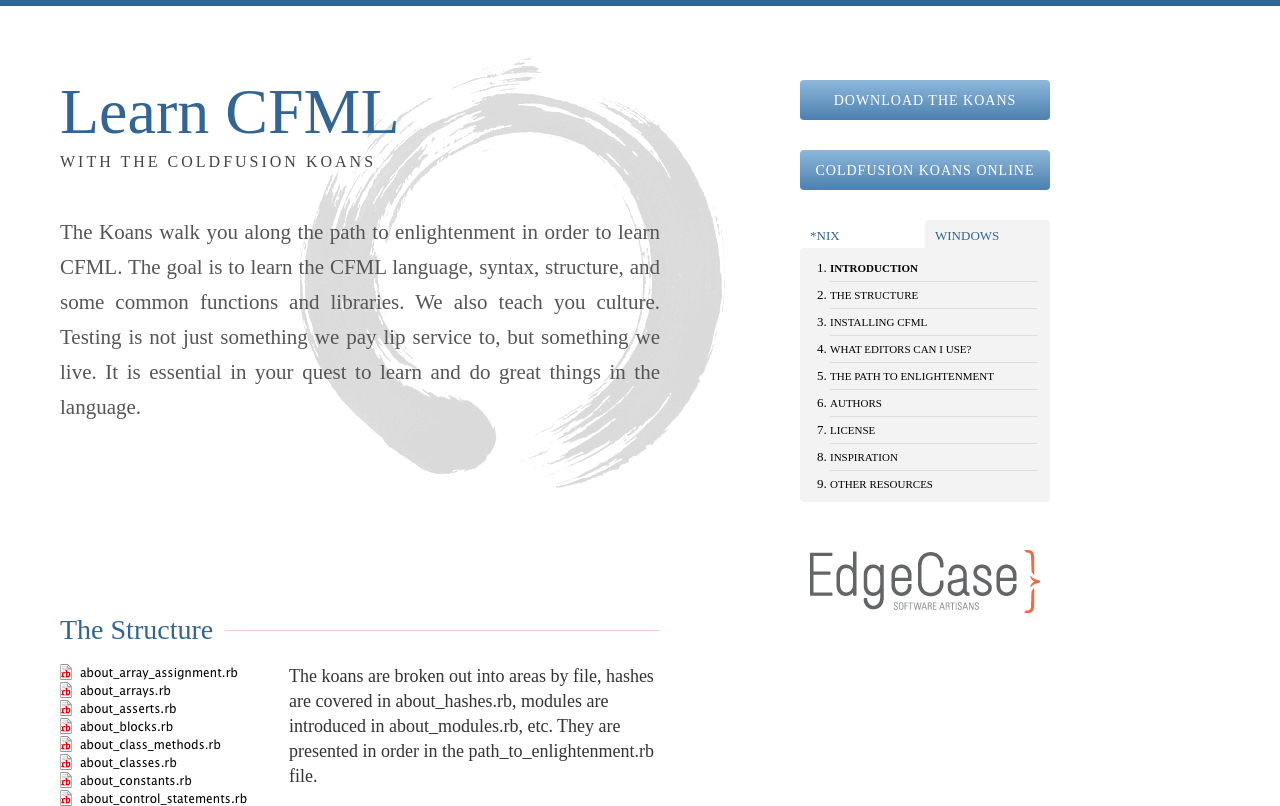
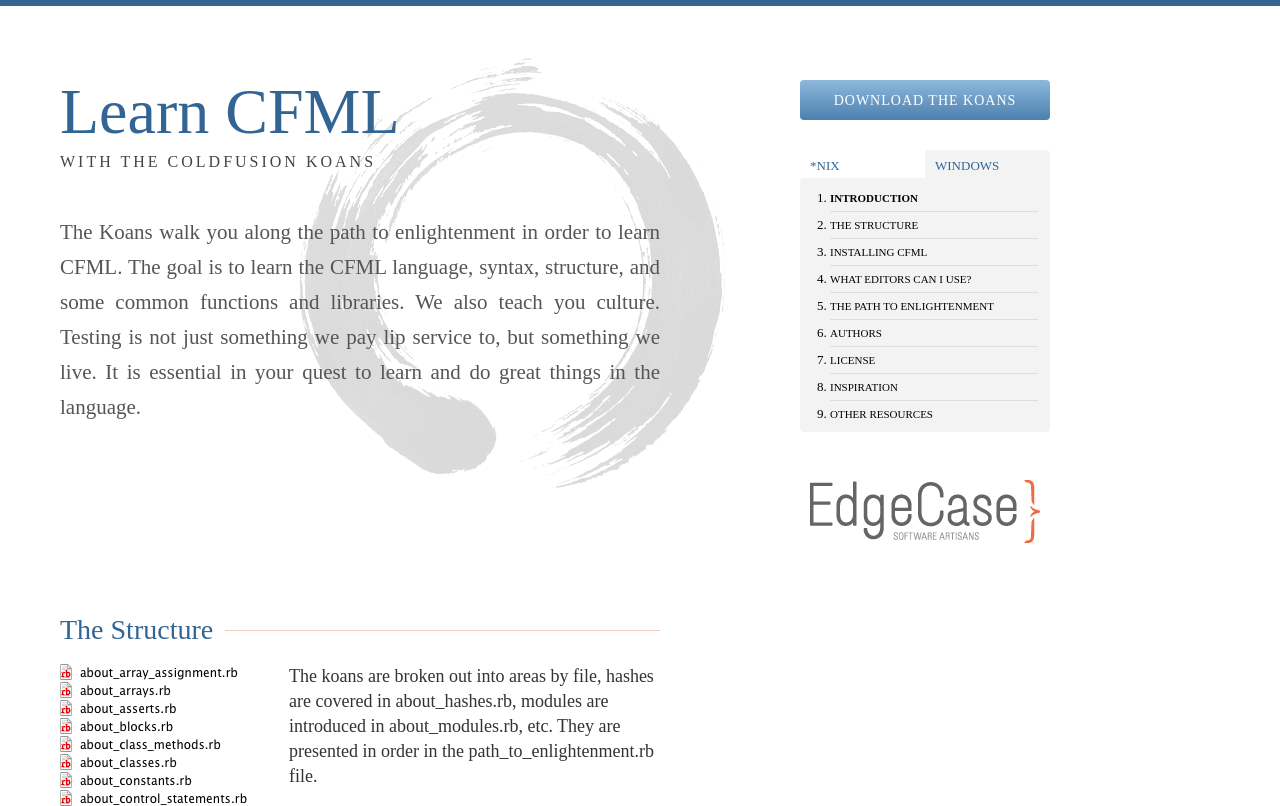
Before and after one commit to nodoherty/ColdFusion-Koans, a plain HTML site: page windows.html in a window 1280 px wide. Shown: the top 806 px of the page. Drawn offline with nearby package versions, Linux system fonts and the light colour scheme.

Commit message:
remove try online

```diff
--- a/windows.html
+++ b/windows.html
@@ -115,7 +115,7 @@
       </section>
       <div id='sidebar'>
         <a class='main_button' href='https://github.com/bittersweetryan/ColdFusion-Koans/zipball/master'>download the koans</a>
-        <a class='main_button' href='online.html'>ColdFusion Koans online</a>
+         <!-- <a class='main_button' href='online.html'>ColdFusion Koans online</a> -->
         <nav class='windows'>
 
           <a class='tab' href='index.html'>*nix</a>
```
Also changed, not shown: index.html (+1 -1 lines).
